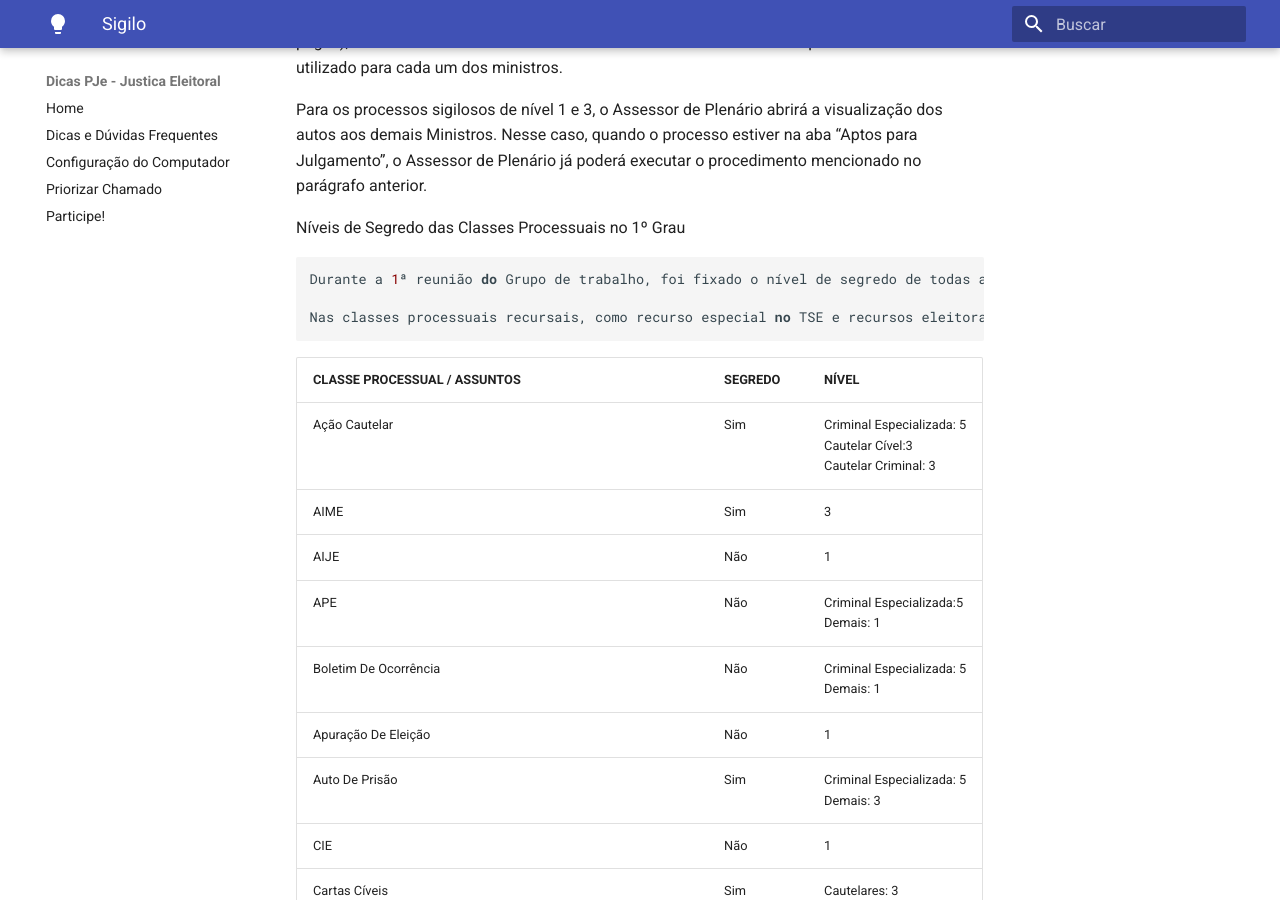
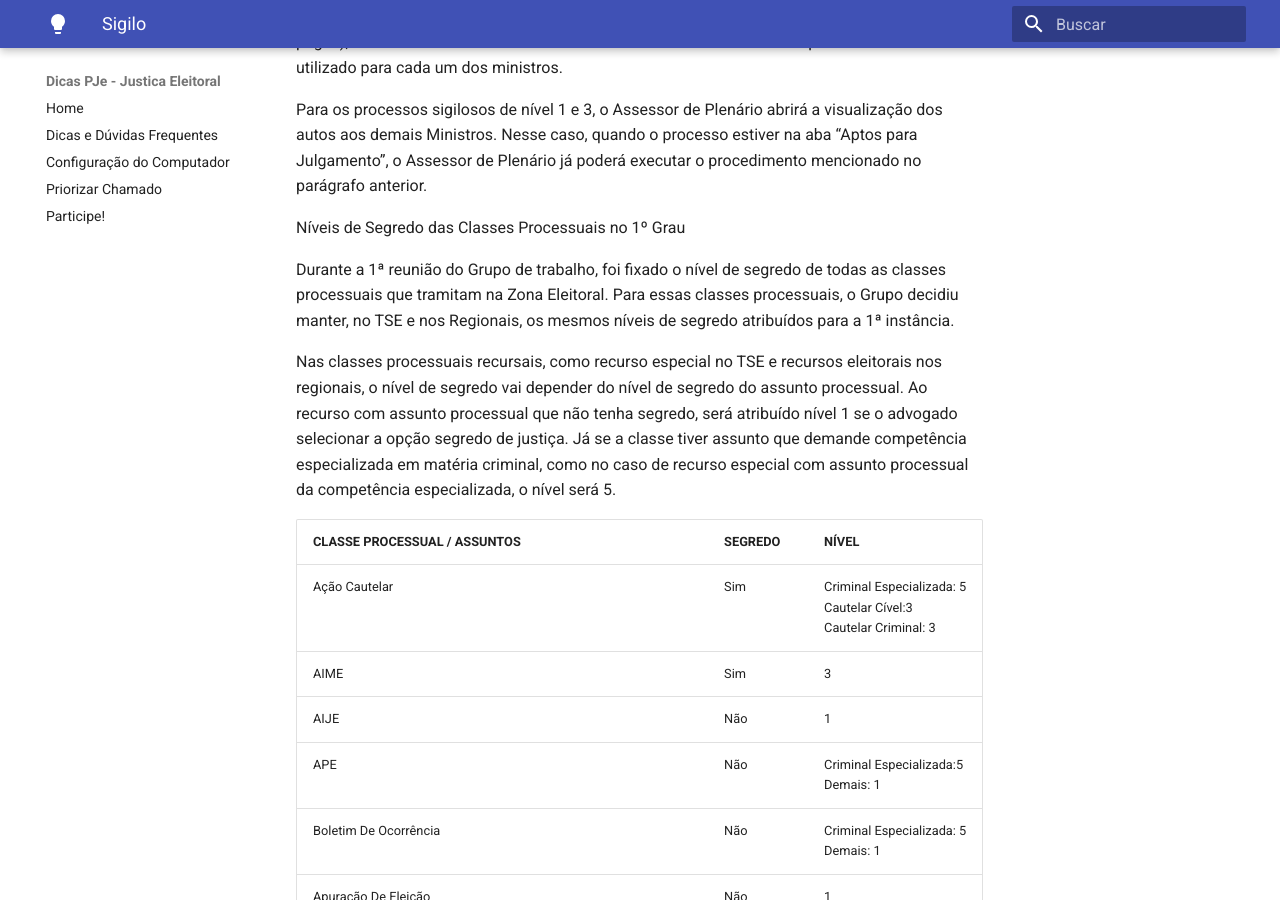
Before and after one commit to PJeJE/dicas_versao_1, an MkDocs documentation site: the page built from docs/sigilo.md, in a window 1280 px wide and 900 px high, scrolled down 6119 px. Built offline with MkDocs 1.6.1 and Material for MkDocs 9.7.7, drawn with Linux system fonts in a browser that asks for light colours; nearby versions of some CDN libraries.

Commit message:
Update sigilo.md

```diff
--- a/docs/sigilo.md
+++ b/docs/sigilo.md
@@ -2,11 +2,15 @@ Os atos processuais são, em regra, públicos. Todavia, alguns processos correm
 
 Outros processos, por suas próprias características, como classe ou assuntos, são tratados como sigilosos, a exemplo da Ação de Impugnação de Mandato Eletivo, nos termos do que prescreve o art. 14, § 11 da Constituição da República.
 
+
 SEGREDO OU SIGILO NA JUSTIÇA ELEITORAL
+
 
 O TSE criou o Grupo de Trabalho PJe Segredo de Justiça, com o objetivo de definir os níveis de segredo de justiça dos processos de tramitação eletrônica para Justiça Eleitoral e definir o nível de segredo das classes e assuntos processuais. Esse grupo se reuniu em três eventos e dessas reuniões saíram as definições que colocamos aqui.
 
+
 ZONAS ELEITORAIS
+
 
 Para as Zonas Eleitorais, em razão do menor número de usuários, foram fixados três níveis de acesso com os respectivos visualizadores:
 
@@ -62,7 +66,9 @@ Após uma parte ser adicionada como visualizadora em um processo, a simples alte
 Cabe salientar também, que colocar uma parte como sigilosa em um processo significa que essa parte não vai ser vista pelas outras partes, mas ela visualiza o processo normalmente
 
 
+
 SEGREDO OU SIGILO DE DOCUMENTO
+
 
 
 O sigilo de documento pode ser solicitado no momento de anexar documentos no protocolo do processo, independentemente de o processo ser ou não sigiloso. Na aba “Incluir petições e documentos”, após digitar e salvar a petição inicial ao adicionar os documentos, o advogado pode clicar no botão “Sigiloso”. Dessa forma, apenas o documento escolhido vai ficar em sigilo até que o magistrado da causa decida se assim o mantém.
@@ -70,7 +76,9 @@ O sigilo de documento também pode ser solicitado sempre que um documento for ju
 É possível, ainda, conceder acesso ao documento sigiloso, o que ocorre nos autos digitais, opção “Segredo ou Sigilo” – Documentos – Visualizadores (Sinal de +)
 
 
+
 COMO ATRIBUIR NÍVEIS AOS PROCESSOS
+
 
 
 A atribuição dos níveis citados acima é realizada somente pelo administrador do sistema no TSE, previamente à entrada do processo no PJe, no item de menu Cadastro de nível de acesso por competência (Configuração – Competência – sigilo) por meio da competência x classe x assunto (O nível de segredo das classes e assuntos processuais foram decididos em reunião do grupo de trabalho).
@@ -86,7 +94,9 @@ Assim, quando uma classe é considerada pública (prestação de contas, por exe
 Ainda que a combinação competência X classe X assunto tenha configurada o nível 5 como padrão, o processo protocolado naquela combinação só será sigiloso se o usuário protocolador assim o solicitar. O sistema, então, atribuirá o nível 5 a esse processo.
 
 
+
 ALTERAÇÃO DO NÍVEL DE SEGREDO
+
 
 
 Havendo a necessidade de se alterar o nível de segredo do processo, é necessário acessar o processo e os respectivos autos digitais. No menu ao lado direito, selecionar a opção segredo/sigilo, em seguida opções e alterar o nível de acesso. Esta opção estará disponível para o usuário cujo perfil tenha associado a permissão pje:manipulaSigiloso.
@@ -103,7 +113,9 @@ Somente aos MAGISTRADOS liberou-se nível de acesso 5. Dessa forma, o processo p
 A tarefa servirá para que o magistrado saiba que um processo de segredo 5 foi peticionado e, se desejar, incluir visualizador.
 
 
+
 COMO O MAGISTRADO ATRIBUI VISUALIZADOR
+
 
 
 Na tarefa em que o magistrado indica qual servidor poderá visualizar o processo, ele também pode, a qualquer tempo, atribuir visualização para o polo passivo e/ou outra parte que tenha ingressado posteriormente na relação jurídica processual (terceiros interessados, por exemplo).
@@ -140,7 +152,9 @@ Regras importantes:
 
 
 
+
 ATUAÇÃO DE JUIZ SUBSTITUTO EM PROCESSO SIGILOSO NAS ZONAS ELEITORAIS
+
 
 
 Na hipótese de atuação de um juiz substituto na zona eleitoral, deve-se levar em consideração algumas peculiaridades do PJE:
@@ -152,7 +166,9 @@ Para que o substituto tenha acesso apenas ao processo no qual deverá atuar, dev
 Não será possível impedir a visualização do juiz titular, a menos que o processo seja distribuído a outro órgão julgador ao qual o juiz não faça parte.
 
 
+
 SEGREDO OU SIGILO DO PROCESSO NO 2º GRAU
+
 
 
 No segundo e terceiro grau da Justiça Eleitoral o grupo de trabalho decidiu acrescentar um nível de sigilo a mais que no primeiro grau. Esse quarto nível foi atribuído exclusivamente ao Secretário Judiciário, ao Secretário da Corregedoria, aos Assessores-chefes dos Gabinetes e ao Assessor-chefe de Plenário.
@@ -163,12 +179,14 @@ Para isso, o Ministro deverá entrar no processo, nos “Autos digitais” =>
 Para os processos sigilosos de nível 1 e 3, o Assessor de Plenário abrirá a visualização dos autos aos demais Ministros. Nesse caso, quando o processo estiver na aba “Aptos para Julgamento”, o Assessor de Plenário já poderá executar o procedimento mencionado no parágrafo anterior.
 
 
+
 Níveis de Segredo das Classes Processuais no 1º Grau
 
 
-	Durante a 1ª reunião do Grupo de trabalho, foi fixado o nível de segredo de todas as classes processuais que tramitam na Zona Eleitoral. Para essas classes processuais, o Grupo decidiu manter, no TSE e nos Regionais, os mesmos níveis de segredo atribuídos para a 1ª instância.
 
-	Nas classes processuais recursais, como recurso especial no TSE e recursos eleitorais nos regionais, o nível de segredo vai depender do nível de segredo do assunto processual. Ao recurso com assunto processual que não tenha segredo, será atribuído nível 1 se o advogado selecionar a opção segredo de justiça. Já se a classe tiver assunto que demande competência especializada em matéria criminal, como no caso de recurso especial com assunto processual da competência especializada, o nível será 5.
+Durante a 1ª reunião do Grupo de trabalho, foi fixado o nível de segredo de todas as classes processuais que tramitam na Zona Eleitoral. Para essas classes processuais, o Grupo decidiu manter, no TSE e nos Regionais, os mesmos níveis de segredo atribuídos para a 1ª instância.
+
+Nas classes processuais recursais, como recurso especial no TSE e recursos eleitorais nos regionais, o nível de segredo vai depender do nível de segredo do assunto processual. Ao recurso com assunto processual que não tenha segredo, será atribuído nível 1 se o advogado selecionar a opção segredo de justiça. Já se a classe tiver assunto que demande competência especializada em matéria criminal, como no caso de recurso especial com assunto processual da competência especializada, o nível será 5.
 
 
 
@@ -222,6 +240,7 @@ Níveis de Segredo das Classes Processuais no 1º Grau
 
 Fixação do nível de sigilo para as novas classes habilitadas no PJE
 
+
 A tabela abaixo mostra o nível de sigilo que a Comissão de Acompanhamento e Atualização das Tabelas Processuais
 Unificadas, TPU, da Justiça Eleitoral fixou para cada uma das novas classes habilitadas no PJE. Na mesma linha
 do que já havia sido decidido no GT do Sigilo em reuniões anteriores, acordou-se em atribuir o nível 5 de sigilo
```
